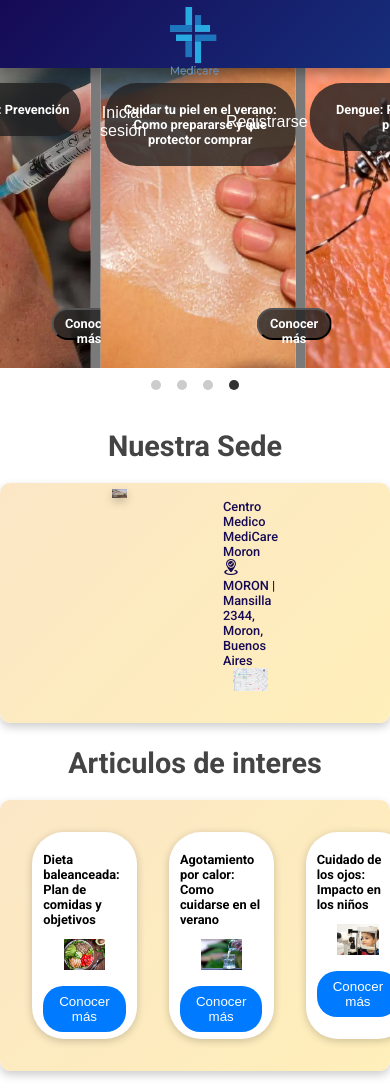
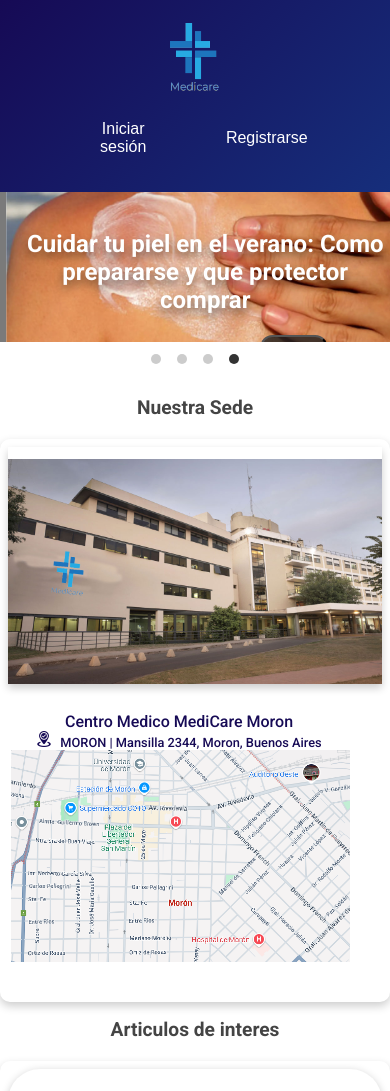
Before and after one commit to DieEmaContreras/Visualizacion-e-Interfaces, a plain HTML site: page Maquetado Interfaces/Primeras Aproximaciones/home.html in a window 390 px wide. Shown: the top 1091 px of the page. Drawn offline with Linux system fonts and the light colour scheme.

Commit message:
Update home

```diff
--- a/Maquetado Interfaces/Primeras Aproximaciones/flickity.css
+++ b/Maquetado Interfaces/Primeras Aproximaciones/flickity.css
@@ -53,13 +53,13 @@ header{
   top: 5%;
   left: 2%;
   align-items: center;
-  background: rgba(34, 33, 33, 0.8);
   color: rgb(255, 255, 255);
   text-align: center;
-  font-size: 0.8rem;
+  font-size: 1.5rem;
   padding: 0.4rem 0.7rem;
   border-radius: 2rem;
   font-weight: 600;
+  text-shadow: 0 5px 10px rgba(0, 0, 0, 0.5);
 }
 
 
@@ -90,3 +90,60 @@ header{
   font-size: 80px;
   color: white;
 }
+
+@media (max-width: 1024px) {
+  .carousel-cell {
+    width: 70%; /* Reduce el tamaño de las celdas */
+    height: 250px;
+  }
+
+  .carousel-cell__text {
+    font-size: 1.2rem;
+  }
+
+  .button {
+    top: 85%;
+    left: 75%;
+    font-size: 0.7rem;
+    height: 1.8rem;
+  }
+}
+
+/* Móviles grandes */
+@media (max-width: 768px) {
+  .carousel-cell {
+    width: 100%;
+    height: 200px;
+  }
+
+  .carousel-cell__text {
+    font-size: 1rem;
+    padding: 0.3rem 0.5rem;
+  }
+
+  .button {
+    top: 90%;
+    left: 70%;
+    font-size: 0.6rem;
+    height: 1.5rem;
+  }
+}
+
+/* Móviles pequeños */
+@media (max-width: 480px) {
+  .carousel-cell {
+    height: 150px; /* Reduce la altura de las celdas */
+  }
+
+  .carousel-cell__text {
+    font-size: 0.8rem;
+    padding: 0.2rem 0.4rem;
+  }
+
+  .button {
+    top: 95%;
+    left: 65%;
+    font-size: 0.5rem;
+    padding: 0.3rem 0.5rem;
+  }
+}
--- a/Maquetado Interfaces/Primeras Aproximaciones/home.css
+++ b/Maquetado Interfaces/Primeras Aproximaciones/home.css
@@ -22,8 +22,7 @@ h2 {
 .seccion-sede {
     display: flex;
     flex-direction: row;
-    gap: 5rem; /* Espaciado entre columnas */
-    background: linear-gradient(135deg, #fbe7c6, #ffefba); /* Degradado suave */
+    gap: 2rem; /* Espaciado entre columnas */
     border-radius: 10px; /* Bordes redondeados */
     box-shadow: 0 4px 10px rgba(0, 0, 0, 0.2); /* Sombra general */
     padding-left: 7rem;
@@ -46,8 +45,9 @@ h2 {
 }
 
 #mapa_sede:hover{
-    transform: translateY(-5px); /* Eleva ligeramente al pasar el cursor */
+
     box-shadow: 0 4px 16px rgba(0, 0, 0, 0.3);
+    cursor: pointer;
 }
 
 #img_sede{
@@ -56,6 +56,35 @@ h2 {
     box-shadow: 0 4px 8px rgba(0, 0, 0, 0.2); /* Sombra ligera */
     overflow: hidden;
     transition: transform 0.3s ease, box-shadow 0.3s ease;
+    padding-top: 0.75rem;
+}
+
+#Sede{
+    display: flex;
+    flex-direction: column;
+    padding-right: 2rem;
+}
+
+#info-localizacion{
+    color: #160a55;
+    display: flex;
+    flex-direction: column;
+    font-size: 0.8rem;
+    margin-top: 1rem;
+    align-items: center;
+}
+
+#info-localizacion span{
+    font-weight: 500;
+}
+#span-centro{
+    font-size: 1rem;
+}
+
+#icono-localizacion{
+    height: 1rem;
+    width: auto;
+    margin-right: 0.5rem;
 }
 
 #noticias_img {
@@ -72,7 +101,6 @@ h2 {
     flex-direction: row; /* Ajusta los artículos en varias filas si es necesario */
     gap: 2rem;
     padding: 2rem;
-    background: linear-gradient(135deg, #fbe7c6, #ffefba); /* Degradado cálido */
     border-radius: 10px; /* Bordes redondeados */
     box-shadow: 0 4px 10px rgba(0, 0, 0, 0.2); /* Sombra */
 }
@@ -101,19 +129,98 @@ h2 {
 .button-noticias {
     margin-top: 1rem;
     padding: 0.5rem 1rem;
-    background: #007BFF; /* Azul vibrante */
+    background: rgba(34, 33, 33, 0.8);
     color: #fff;
     border: none;
     border-radius: 20px;
     cursor: pointer;
     transition: background 0.3s ease, transform 0.3s ease;
+    font-family: "Roboto";
 }
 
 .button-noticias:hover {
-    background: #0056b3; /* Azul más oscuro */
+    background: #111111; /* Azul más oscuro */
     transform: scale(1.1); /* Aumenta ligeramente */
     box-shadow: 0 4px 10px rgba(0, 0, 0, 0.3);
 }
+
+@media (max-width: 1024px) { /* Tablets */
+    .seccion-sede {
+        flex-direction: column;
+        padding: 1rem 3rem; /* Ajustar el padding */
+        gap: 1rem;
+    }
+
+    .noticias {
+        flex-direction: column;
+        gap: 1rem;
+        padding: 1rem 3rem;
+    }
+
+    #img_sede,
+    #mapa_sede,
+    #noticias_img {
+        width: 80%;
+        margin: auto; /* Centrar imágenes */
+    }
+}
+
+@media (max-width: 768px) { /* Dispositivos móviles grandes */
+    .header {
+        padding: 1rem;
+        height: auto;
+    }
+
+    h2 {
+        font-size: 1.5rem;
+    }
+
+    .seccion-sede,
+    .noticias {
+        padding: 1rem;
+    }
+
+    #img_sede,
+    #mapa_sede,
+    #noticias_img {
+        width: 100%;
+    }
+
+    .notis {
+        padding: 1rem;
+    }
+
+    .button-noticias {
+        padding: 0.4rem 0.8rem;
+        font-size: 0.8rem;
+    }
+}
+
+@media (max-width: 480px) { /* Móviles pequeños */
+    h2 {
+        font-size: 1.2rem;
+    }
+
+    .seccion-sede,
+    .noticias {
+        padding: 0.5rem;
+        gap: 0.5rem;
+    }
+
+    .notis {
+        padding: 0.8rem;
+    }
+
+    .button-noticias {
+        padding: 0.3rem 0.7rem;
+        font-size: 0.7rem;
+    }
+}
+
+
+
+
+
 /* Estilo general del modal */
 .modal {
     display: none;
--- a/Maquetado Interfaces/Primeras Aproximaciones/home.html
+++ b/Maquetado Interfaces/Primeras Aproximaciones/home.html
@@ -6,7 +6,6 @@
     <title>¡Bienvenidos!</title>
     <link rel="stylesheet" href="styles.css">
     <link rel = "stylesheet" href = "home.css">
-    <link rel = "stylesheet" href="inicio.css">
     <link rel="preconnect" href="https://fonts.googleapis.com">
     <link rel="icon" href="../img/opcion 1.png" type="image">
     <link rel = "stylesheet" href ="flickity.min.css">
@@ -81,7 +80,7 @@
             <div class = "caroulsel-cell__text">
                 <p> Dengue: Precauciones y peligros</p>
             </div>
-                <img class = "carousel-cell__img" src = "../img/dengue-cambio-climatico.jpg" alt = "Mosquito" >
+                <img class = "carousel-cell__img" src = "../img/dengue.jpg" alt = "Mosquito" >
             </div>
             <button class = "button"> Conocer más </button>
         </div>
@@ -126,14 +125,14 @@
             </article>
                 <article id="Sede">
                     <div id="info-localizacion">
-                        <span id="span-centro2">Centro Medico MediCare Moron</span>
+                        <span id="span-centro">Centro Medico MediCare Moron</span>
                         <span> <img src="../img/check.png" alt="icono localizacion" id="icono-localizacion">MORON | Mansilla
                             2344, Moron, Buenos Aires</span>
                         <img src="../img/Captura de pantalla 2024-11-18 120031.png" alt="Mapa moron" id="mapa_sede">
                     </div>
                 </article>
         </div>
-        </div>
+
         <h2>Articulos de interes</h2>
         <div class = "noticias">
             <article class = "notis">
--- a/Maquetado Interfaces/Primeras Aproximaciones/styles.css
+++ b/Maquetado Interfaces/Primeras Aproximaciones/styles.css
@@ -150,3 +150,58 @@ body{
     font-weight: 600;
     box-shadow: 0px 4px 8px rgba(0,0,0, 0.5);
 }
+
+/* Tablets y pantallas medianas */
+@media (max-width: 1024px) {
+    .header {
+        height: auto; /* Ajustar la altura automáticamente */
+        padding-left: 3rem; /* Reducir padding lateral */
+        flex-direction: column; /* Cambiar disposición a columna */
+        justify-content: center; /* Centrar contenido verticalmente */
+    }
+}
+
+/* Móviles grandes */
+@media (max-width: 768px) {
+    .header {
+        padding-left: 2rem; /* Reducir aún más el padding */
+        text-align: center; /* Centrar contenido */
+    }
+}
+
+/* Móviles pequeños */
+@media (max-width: 480px) {
+    .header {
+        padding-left: 1rem; /* Mínimo padding */
+        padding-right: 1rem; /* Agregar padding lateral */
+    }
+}
+
+/* Tablets y pantallas medianas */
+@media (max-width: 1024px) {
+    .footer {
+        grid-template-columns: repeat(2, 1fr); /* Dos columnas */
+        gap: 3rem; /* Reducir espacio entre columnas */
+        height: auto; /* Ajustar altura automáticamente */
+        padding: 2rem 1rem; /* Agregar padding */
+    }
+}
+
+/* Móviles grandes */
+@media (max-width: 768px) {
+    .footer {
+        grid-template-columns: 1fr; /* Una sola columna */
+        gap: 2rem; /* Reducir espacio entre filas */
+        text-align: center; /* Centrar texto */
+        font-size: 0.7rem; /* Reducir tamaño de fuente */
+    }
+}
+
+/* Móviles pequeños */
+@media (max-width: 480px) {
+    .footer {
+        gap: 1rem; /* Reducir aún más el espacio */
+        padding: 1rem; /* Ajustar padding */
+        font-size: 0.6rem; /* Tamaño de fuente más pequeño */
+    }
+}
```
Also changed, not shown: Maquetado Interfaces/img/dengue.jpg (added).
